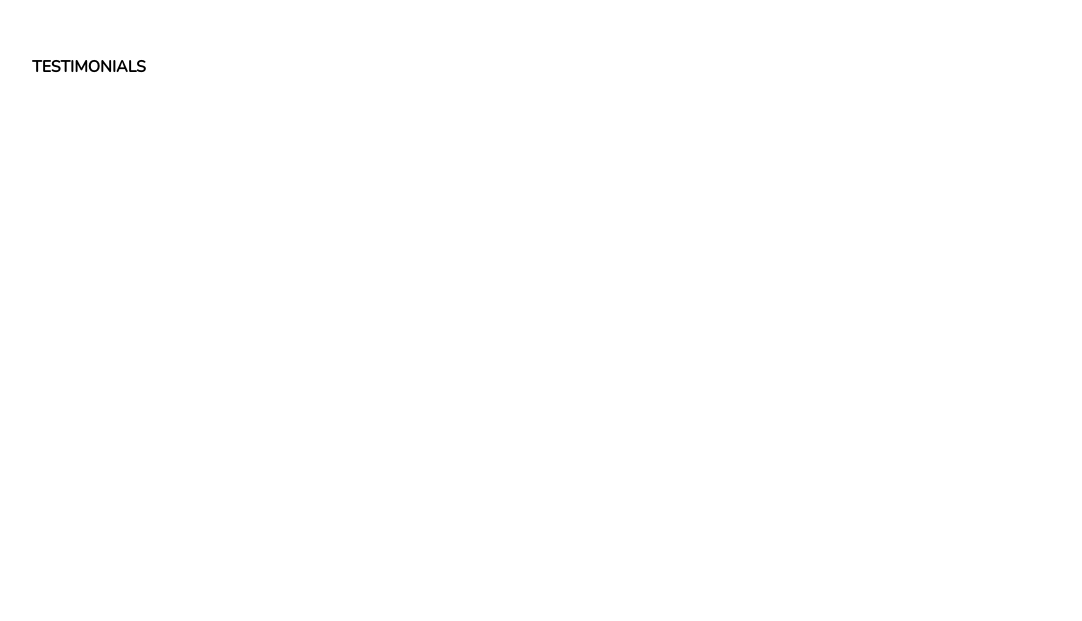
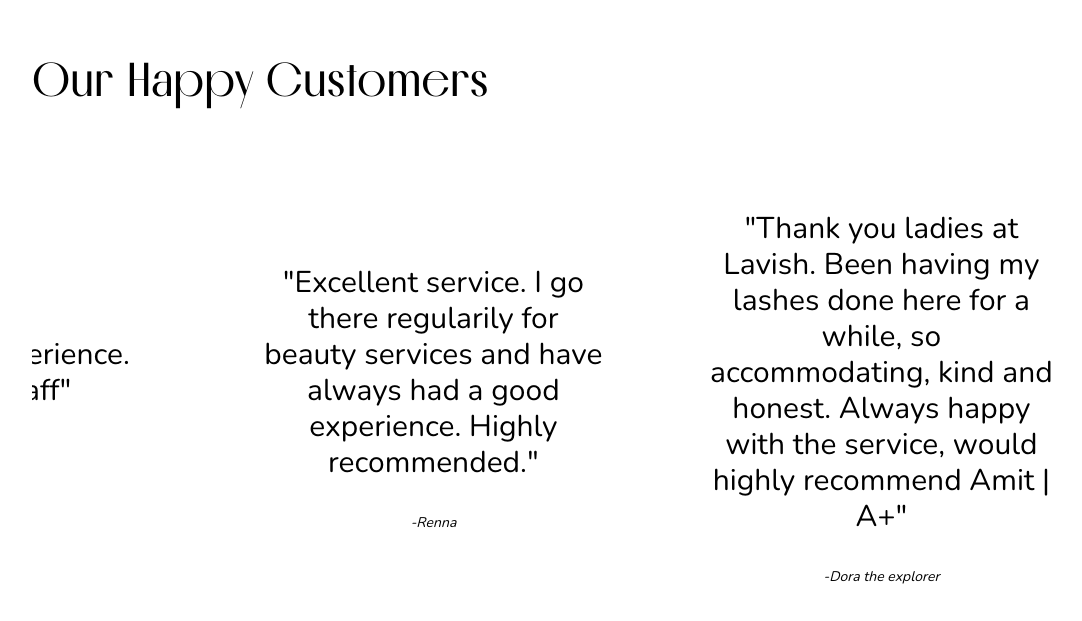
Before and after one commit to Abh1shekSingh/lavish, a Next.js app: page / in a window 1280 px wide. Shown: the part 8025-8646 px from the top of the page, without its empty margins (80-1162 px from the left). Built offline with nearby package versions, Linux system fonts and the light colour scheme.

Commit message:
Developed marquee styled testimonial section

```diff
--- a/src/app/components/Services.jsx
+++ b/src/app/components/Services.jsx
@@ -109,7 +109,7 @@
                             </div>
                             <div className='work-right flex flex-1 lg:items-center justify-center h-screen'>
                                 <div className='w-full max-w-md pt-10 lg:pt-0 px-10 md:px-0 image'>
-                                    <Image src={service.image} width={400} height={400} alt={service.text} className={`rounded-3xl ${index === 5 ? '!w-[1000px]' : null}`} />
+                                    <Image src={service.image} width={400} height={400} alt={service.text} className='rounded-3xl ' />
                                 </div>
                             </div>
                         </div>
--- a/src/app/components/Testimonials/Testimonials.jsx
+++ b/src/app/components/Testimonials/Testimonials.jsx
@@ -1,14 +1,79 @@
-import React from 'react'
+"use client";
+import React, { useRef, useEffect } from 'react';
+import gsap from 'gsap';
+import { useGSAP } from '@gsap/react';
+
+const testimonials = [
+  { id: 1, text: "Pleasant experience. Lovely Staff", author: "Rebecca" },
+  { id: 2, text: "Excellent service. I go there regularily for beauty services and have always had a good experience. Highly recommended.", author: "Renna" },
+  { id: 3, text: "Thank you ladies at Lavish. Been having my lashes done here for a while, so accommodating, kind and honest. Always happy with the service, would highly recommend Amit | A+", author: "Dora the explorer" },
+  { id: 4, text: "Always perfect lashes for the last 18 months. I don't go anywhere else. Love them!!!!", author: "Chantel" },
+  { id: 5, text: "I recommend this place 100% all the girls are very sweet and give the best attention I always when I leave the shop I feel very happy because they make me much more prettier thank you  :🌟🌟🌟🌟🌟", author: "Marianni" },
+  { id: 6, text: "Great service with waxing and eyelash extensions Highly recommend.", author: "Maria" },
+  { id: 7, text: "Thad my eyebrows threaded and I was very impressed with the service. They were very thorough and friendly.", author: "Kajal" },
+  { id: 8, text: "Extremely professional and best at providing services...I recommend it to everyone", author: "Mahila" },
+  { id: 9, text: "Really happy with them will definitely go back again", author: "Tanya" },
+  { id: 10, text: "I came from Gawler and stopped by their studio. I must say Most AMAZING salon. The girls are so friendly and the service is very efficient. So glad to have found this amazing place Will definitely be recommending to everyone i know.", author: "Rajvir" },
+  { id: 11, text: "Great customer service! Got the eyebrows heading done and amit did fabulous job.", author: "Preet" },
+  { id: 12, text: "Thank you so much ladies for always fitting me in last minute. Love your customer service and my brows have never looked this good! Special thank you to Meena she is so lovely and always takes good care of me", author: "Georgia" },
+  { id: 13, text: "Amazing attention to detail and client comfort. Super impressed!", author: "Lydia" },
+  // Add more testimonials if needed
+];
 
 const Testimonials = () => {
+
+  const firstText = useRef(null);
+  const secondText = useRef(null);
+  let xPercent = 0;
+  let direction = -1;
+  useGSAP(() => {
+    requestAnimationFrame(animation);
+  },[])
+
+  const animation = () => {
+    if(xPercent <= -100) {
+      xPercent = 0;
+    }
+
+    gsap.set(firstText.current, { xPercent: xPercent });
+    gsap.set(secondText.current, { xPercent: xPercent });
+    xPercent += 0.01 * direction;
+    requestAnimationFrame(animation);
+  }
+
+
   return (
-    <section id='testimonials' className=' mt-[-100svh] p-sectionPadding'>
-        <div className='relative h-svh'></div>
-        <div className='min-h-screen sticky -bottom-80 w-full'>
-          <h1 className='font-[nunito] font-semibold uppercase'>Testimonials</h1>
+    <section id='testimonials' className='mt-[-100svh] p-sectionPadding'>
+      <div className='relative h-svh'></div>
+      <div className='sticky min-h-screen -bottom-80 overflow-hidden'>
+        <div className='absolute top-0'>
+          <h1 className='font-[melodrama] text-5xl mb-24'>Our Happy Customers</h1>
+          <div className='relative flex justify-center items-center'>
+            <div ref={firstText} className='m-0 flex gap-12 '>
+              {
+                testimonials.map((testimonial, index) => {
+                  return <div key={index} className='flex flex-col justify-center rounded-3xl items-center  w-[400px] h-[400px] p-7 gap-8'>
+                    <h1 className='font-[nunito] text-center text-3xl'>"{testimonial.text}"</h1>
+                    <h6 className='font-[nunito] text-center text-sm italic'>-{testimonial.author}</h6>
+                  </div>
+                })
+              }
+            </div>
+            <div ref={secondText} className='m-0 flex gap-12 '>
+              {
+                testimonials.map((testimonial, index) => {
+                  return <div key={index} className='flex flex-col justify-center rounded-3xl items-center  w-[400px] h-[400px] p-7 gap-8'>
+                    <h1 className='font-[nunito] text-center text-3xl'>"{testimonial.text}"</h1>
+                    <h6 className='font-[nunito] text-center text-sm italic'>-{testimonial.author}</h6>
+                  </div>
+                })
+              }
+            </div>
+          </div>
         </div>
+      </div>
     </section>
-  )
-}
+  );
+};
 
-export default Testimonials
+export default Testimonials;
```
